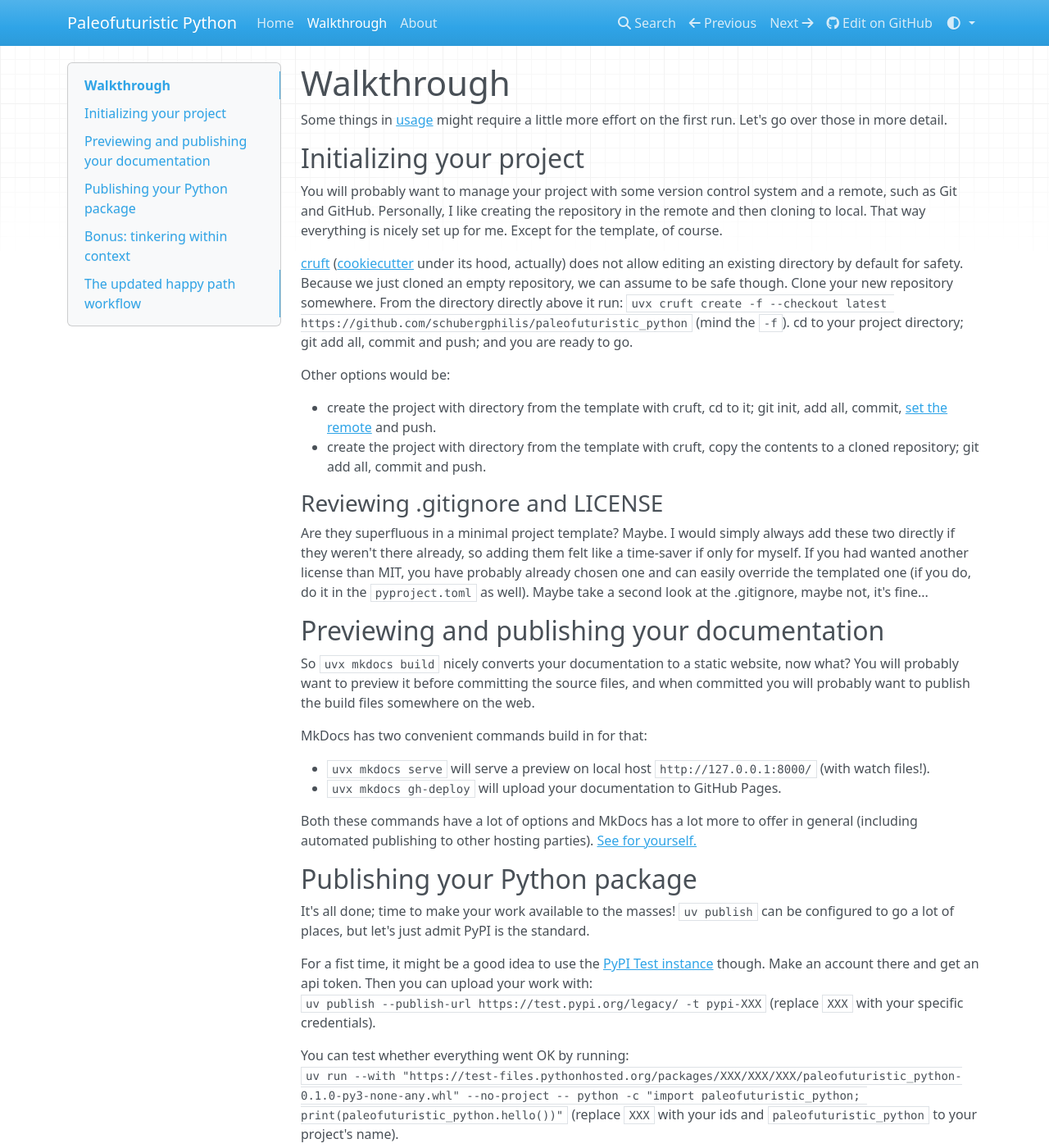
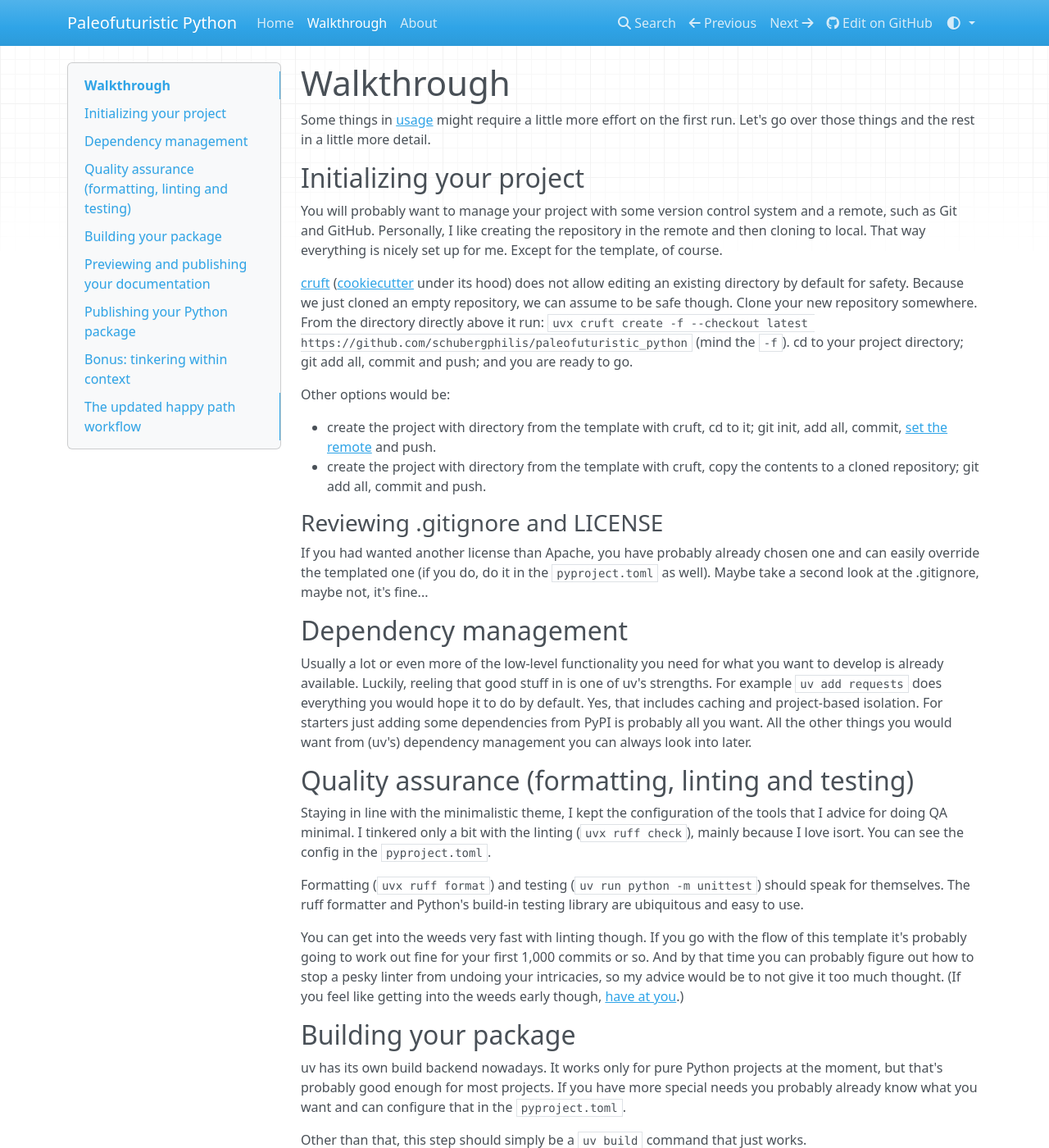
Before and after one commit to schubergphilis/paleofuturistic_python, an MkDocs documentation site: the page built from docs/walkthrough.md, in a window 1280 px wide and 1400 px high. Shown: the whole window at 82% size. Built offline with MkDocs 1.6.1, drawn with Linux system fonts in a browser that asks for light colours; nearby versions of some CDN libraries; some of the changed text lies outside the part shown.

Commit message:
update linting and dependency management from source fork

```diff
--- a/docs/walkthrough.md
+++ b/docs/walkthrough.md
@@ -1,7 +1,7 @@
 # Walkthrough
 
 Some things in [usage](index.md#usage) might require a little more effort on the first run.
-Let's go over those in more detail.
+Let's go over those things and the rest in a little more detail.
 
 ## Initializing your project
 
@@ -10,7 +10,7 @@ Personally, I like creating the repository in the remote and then cloning to loc
 That way everything is nicely set up for me.
 Except for the template, of course.
 
-[cruft](https://cruft.github.io/cruft/) ([cookiecutter](https://cookiecutter.readthedocs.io/en/stable/) under its hood, actually) does not allow editing an existing directory by default for safety.
+[cruft](https://cruft.github.io/cruft/) ([cookiecutter](https://cookiecutter.readthedocs.io/en/stable/) under its hood) does not allow editing an existing directory by default for safety.
 Because we just cloned an empty repository, we can assume to be safe though.
 Clone your new repository somewhere.
 From the directory directly above it run:
@@ -25,11 +25,40 @@ Other options would be:
 
 ### Reviewing .gitignore and LICENSE
 
-Are they superfluous in a minimal project template?
-Maybe.
-I would simply always add these two directly if they weren't there already, so adding them felt like a time-saver if only for myself.
-If you had wanted another license than MIT, you have probably already chosen one and can easily override the templated one (if you do, do it in the `pyproject.toml` as well).
+If you had wanted another license than Apache, you have probably already chosen one and can easily override the templated one (if you do, do it in the `pyproject.toml` as well).
 Maybe take a second look at the .gitignore, maybe not, it's fine...
+
+## Dependency management
+
+Usually a lot or even more of the low-level functionality you need for what you want to develop is already available.
+Luckily, reeling that good stuff in is one of uv's strengths.
+For example `uv add requests` does everything you would hope it to do by default.
+Yes, that includes caching and project-based isolation.
+For starters just adding some dependencies from PyPI is probably all you want.
+All the other things you would want from (uv's) dependency management you can always look into later.
+
+## Quality assurance (formatting, linting and testing)
+
+Staying in line with the minimalistic theme, I kept the configuration of the tools that I advice for doing QA minimal.
+I tinkered only a bit with the linting (`uvx ruff check`), mainly because I love isort.
+You can see the config in the `pyproject.toml`.
+
+Formatting (`uvx ruff format`) and testing (`uv run python -m unittest`) should speak for themselves.
+The ruff formatter and Python's build-in testing library are ubiquitous and easy to use.
+
+You can get into the weeds very fast with linting though.
+If you go with the flow of this template it's probably going to work out fine for your first 1,000 commits or so.
+And by that time you can probably figure out how to stop a pesky linter from undoing your intricacies,
+so my advice would be to not give it too much thought.
+(If you feel like getting into the weeds early though, [have at you](https://docs.astral.sh/ruff/configuration/).)
+
+## Building your package
+
+uv has its own build backend nowadays.
+It works only for pure Python projects at the moment, but that's probably good enough for most projects.
+If you have more special needs you probably already know what you want and can configure that in the `pyproject.toml`.
+
+Other than that, this step should simply be a `uv build` command that just works.
 
 ## Previewing and publishing your documentation
 
@@ -46,9 +75,10 @@ Both these commands have a lot of options and MkDocs has a lot more to offer in
 
 ## Publishing your Python package
 
-It's all done; time to make your work available to the masses! `uv publish` can be configured to go a lot of places, but let's just admit PyPI is the standard.
+It's all done; time to make your work available to the masses!
+`uv publish` can be configured to go a lot of places, but let's just admit PyPI is the standard.
 
-For a fist time, it might be a good idea to use the [PyPI Test instance](https://test.pypi.org/) though.
+For a first time, it might be a good idea to use the [PyPI Test instance](https://test.pypi.org/) though.
 Make an account there and get an api token.
 Then you can upload your work with:
 `uv publish --publish-url https://test.pypi.org/legacy/ -t pypi-XXX`
@@ -78,12 +108,14 @@ When you completed all the above successfully, pat yourself on the back for me.
 The real reward is of course a reliable way of developing your Python project.
 Considering the publishing and all, you may want to alter the workflow in this project's introduction to something like:
 
+- Download dependencies (if you need any): `uv add some_lib_you_need`
+- Develop your feature
 - Format: `uvx ruff format`
+- Lint: `uvx ruff check` (or simply `uvx ruff check --fix` if, you also, like to live dangerously)
 - Test: `uv run python -m unittest`
 - Build: `uv build`
 - Preview documentation: `uvx mkdocs serve`
 - Publish package: `uv publish`
-- Test package upload: `uv run --with "https://test-files.pythonhosted.org/packages/XXX/XXX/XXX/paleofuturistic_python-0.1.0-py3-none-any.whl" --no-project -- python -c "import paleofuturistic_python;"`
 - Publish documentation: `uvx mkdocs gh-deploy`
 
 Or even better, create your own workflow that exactly caters to your project's needs.
```
Also changed, not shown: README.md (+3 -3 lines), docs/index.md (+6 -6 lines), {{ cookiecutter.project_slug }}/README.md (+7 -4 lines), 3 other files.
